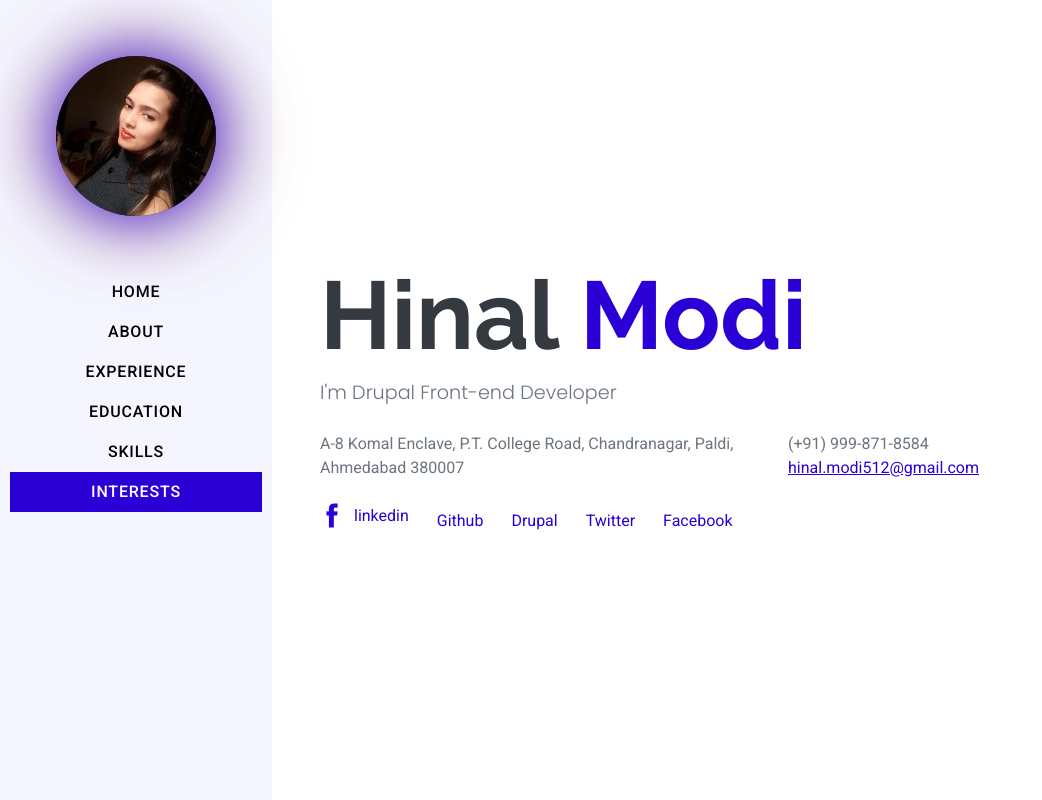
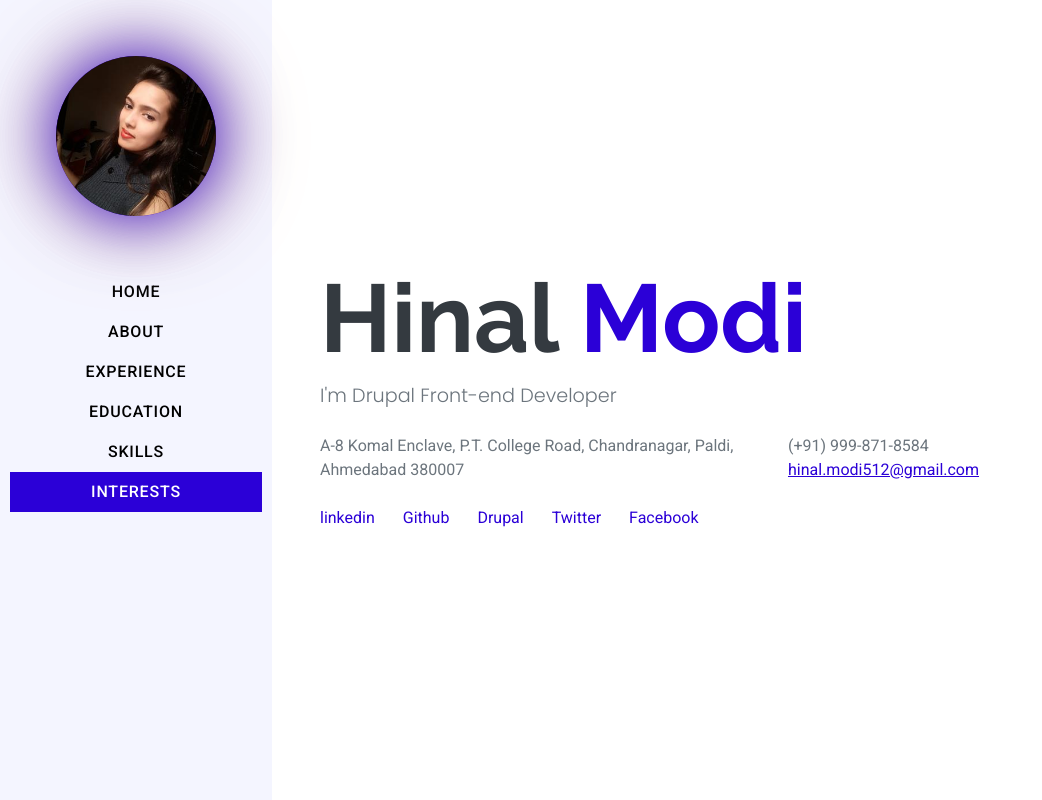
Before and after one commit to Hinal05/CV, a plain HTML site: page index.html in a window 1280 px wide. Shown: the top 800 px of the page, without its empty margins (0-1042 px from the left). Drawn offline with nearby package versions, Linux system fonts and the light colour scheme.

```diff
--- a/index.html
+++ b/index.html
@@ -73,7 +73,6 @@
                 <div class="social-icons">
                     <a class="social-icon" href="https://in.linkedin.com/in/hinal-modi-6b03308b?trk=people-guest_people_search-card" data-toggle="tooltip" data-placement="bottom" title="linkedin">
                         <!-- <i class="fab fa-linkedin-in"></i>  -->
-                        <i class="ti-facebook"></i>
                         <span>linkedin</span>
                     </a>
                     <a class="social-icon" href="https://github.com/Hinal05" data-toggle="tooltip" data-placement="bottom" title="Github">
```
